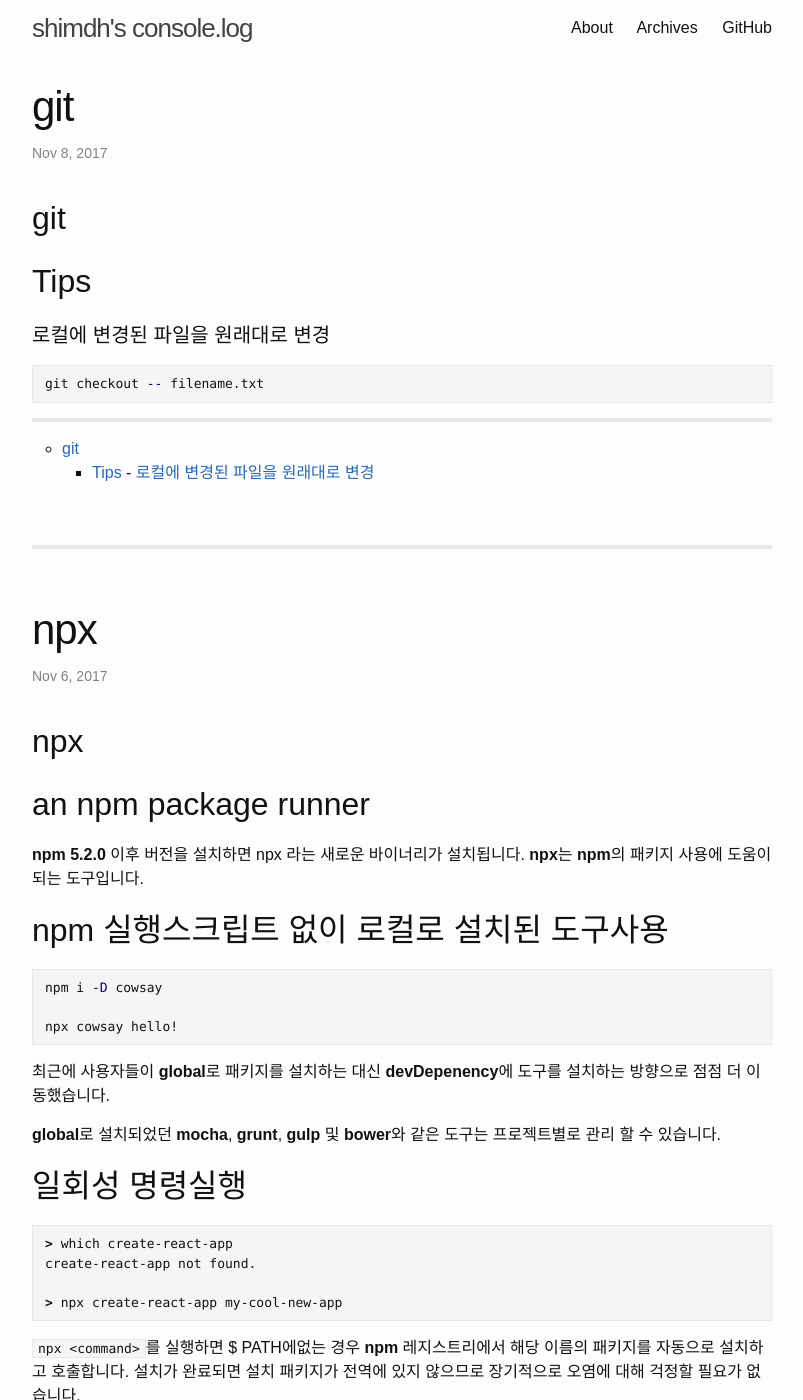
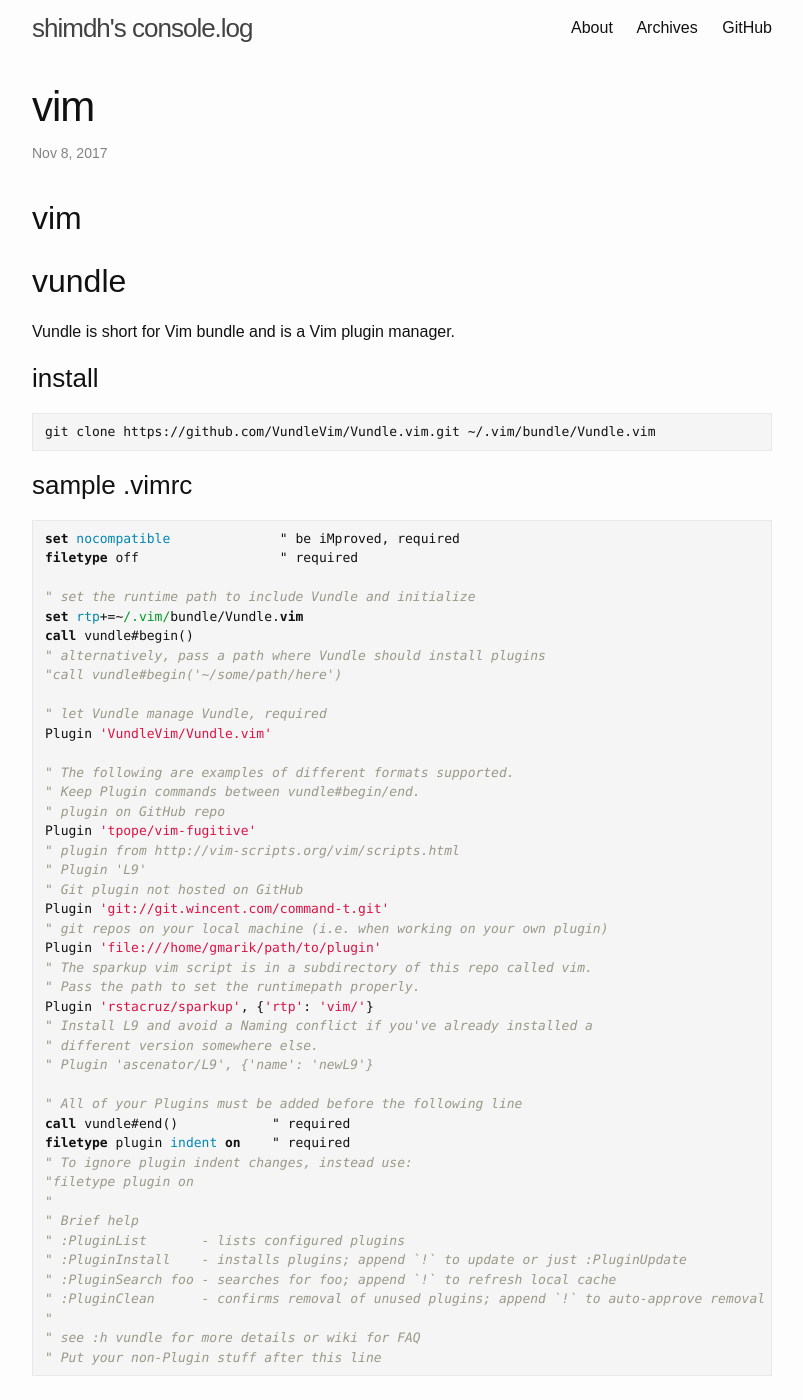
Before and after one commit to yous/whiteglass, a Jekyll site: the page built from index.html, in a window 1280 px wide and 1400 px high. Shown: the whole window, without its empty margins (238-1041 px from the left). Built offline with Jekyll 4.4.1, drawn with Linux system fonts in a browser that asks for light colours; the list of posts is cut into pages by our own code; some of the changed text lies outside the part shown.

````diff
--- /dev/null
+++ b/_posts/2017-11-09-vim.md
@@ -0,0 +1,92 @@
+---
+layout: post
+title: "vim"
+date:   2017-11-09 08:26:00 +0900
+---
+
+vim
+===
+
+vundle
+------
+
+Vundle is short for Vim bundle and is a Vim plugin manager.
+
+
+### install
+
+```sh
+git clone https://github.com/VundleVim/Vundle.vim.git ~/.vim/bundle/Vundle.vim
+```
+
+
+### sample .vimrc
+
+```vim
+set nocompatible              " be iMproved, required
+filetype off                  " required
+
+" set the runtime path to include Vundle and initialize
+set rtp+=~/.vim/bundle/Vundle.vim
+call vundle#begin()
+" alternatively, pass a path where Vundle should install plugins
+"call vundle#begin('~/some/path/here')
+
+" let Vundle manage Vundle, required
+Plugin 'VundleVim/Vundle.vim'
+
+" The following are examples of different formats supported.
+" Keep Plugin commands between vundle#begin/end.
+" plugin on GitHub repo
+Plugin 'tpope/vim-fugitive'
+" plugin from http://vim-scripts.org/vim/scripts.html
+" Plugin 'L9'
+" Git plugin not hosted on GitHub
+Plugin 'git://git.wincent.com/command-t.git'
+" git repos on your local machine (i.e. when working on your own plugin)
+Plugin 'file:///home/gmarik/path/to/plugin'
+" The sparkup vim script is in a subdirectory of this repo called vim.
+" Pass the path to set the runtimepath properly.
+Plugin 'rstacruz/sparkup', {'rtp': 'vim/'}
+" Install L9 and avoid a Naming conflict if you've already installed a
+" different version somewhere else.
+" Plugin 'ascenator/L9', {'name': 'newL9'}
+
+" All of your Plugins must be added before the following line
+call vundle#end()            " required
+filetype plugin indent on    " required
+" To ignore plugin indent changes, instead use:
+"filetype plugin on
+"
+" Brief help
+" :PluginList       - lists configured plugins
+" :PluginInstall    - installs plugins; append `!` to update or just :PluginUpdate
+" :PluginSearch foo - searches for foo; append `!` to refresh local cache
+" :PluginClean      - confirms removal of unused plugins; append `!` to auto-approve removal
+"
+" see :h vundle for more details or wiki for FAQ
+" Put your non-Plugin stuff after this line
+```
+
+### install plugins
+
+```vim
+:PluginInstall
+```
+
+### remove unused plugins
+
+```vim
+:PluginClean
+```
+
+
+
+---
+
+- [vim](#vim)
+    - [vundle](#vundle)
+        - [install](#install)
+        - [sample .vimrc](#sample-vimrc)
+        - [install plugins](#install-plugins)
+        - [remove unused plugins](#remove-unused-plugins)
````
Also changed, not shown: _posts/2017-11-09-git.md (+2 -2 lines).
